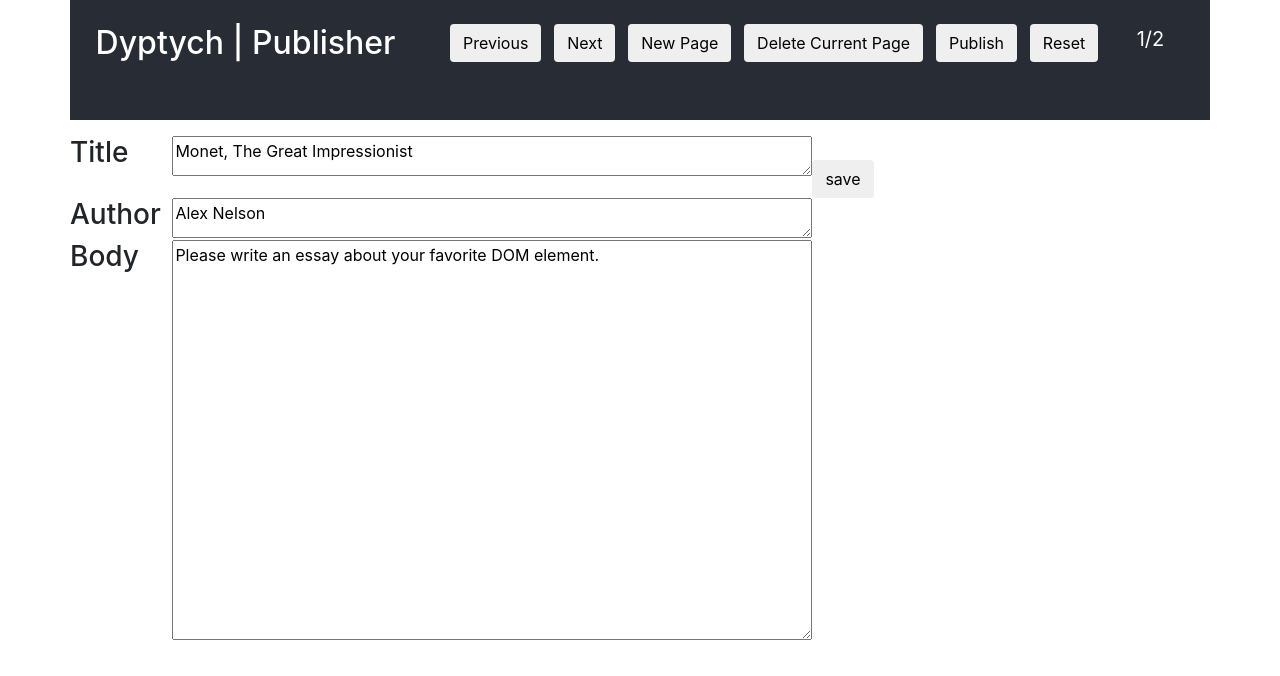
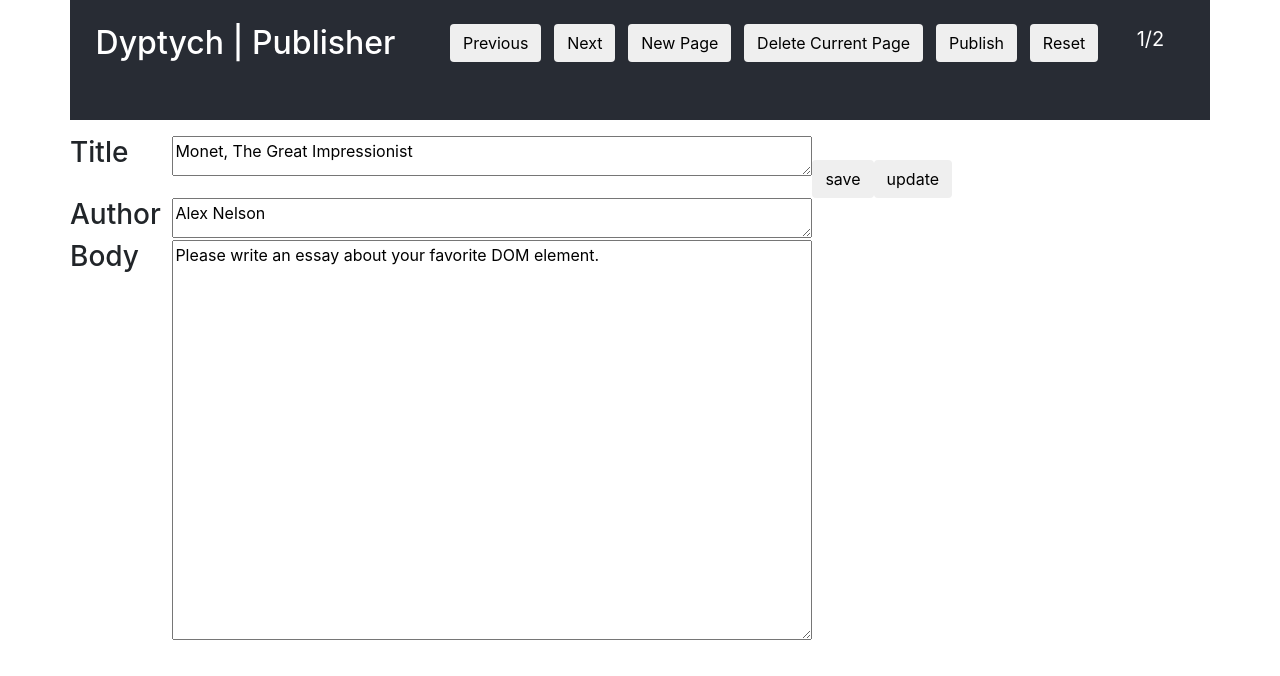
Before and after one commit to AlexBNelson/dyptych-publisher, a React (Create React App) app in the folder dyptych-publisher/: page / in a window 1280 px wide. Shown: the top 676 px of the page. Built offline with nearby package versions, Linux system fonts and the light colour scheme; no server answers.

Commit message:
Further code improvements

```diff
--- a/dyptych-publisher/src/App.js
+++ b/dyptych-publisher/src/App.js
@@ -25,7 +25,7 @@ class App extends Component {
 
   componentDidMount(){
     this.setState({
-    pages: this.state.pages.concat([<IntroInputArea pageNumber={this.state.pageNumber  + 1} pageTotal={this.state.pages.length}/>, <AppendixInputArea pageNumber={this.state.pageNumber  + 1} pageTotal={this.state.pages.length}/>])
+    pages: this.state.pages.concat([<IntroInputArea pageNumber={this.state.pageNumber  + 2} pageTotal={this.state.pages.length}/>, <AppendixInputArea pageNumber={this.state.pageNumber  + 2} pageTotal={this.state.pages.length}/>])
     });
   }
 
--- a/dyptych-publisher/src/components/AppendixInputArea.js
+++ b/dyptych-publisher/src/components/AppendixInputArea.js
@@ -12,22 +12,12 @@ class AppendixInputArea extends Component {
 
         this.handleSourcesChange = this.handleSourcesChange.bind(this);
         this.saveData = this.saveData.bind(this);
+        this.getData = this.getData.bind(this);
       }
 
       componentDidMount() {
 
-        axios({
-          method: 'get',
-          url: 'http://localhost:7071/api/get/' + this.props.pageNumber + '/' + this.props.pageTotal
-        }).then(function (response) {
 
-          this.setState({
-            title: response.data.sources
-          });
-
-        }).catch(function (error) {
-          window.alert(error);
-        });
 
 
       }
@@ -57,23 +47,24 @@ class AppendixInputArea extends Component {
           });
       }
 
-      getArticle() {
+      getData() {
         axios({
           method: 'get',
-          url: this.state.apiUrl + 'get/' + this.props.pageNumber +'/'+ this.props.pageTotal,
-          data: {
-            sources: this.state.sources
-          }
-        })
-          .then(
-          )
-          .catch(function (error) {
-            window.alert(error);
+          url: this.state.apiUrl + this.props.pageNumber + '/' + this.props.pageTotal
+        }).then(function (response) {
 
+          this.setState({
+            sources: response.data.sources
           });
+
+        }).catch(function (error) {
+          window.alert(error);
+        });
       }
 
       render() {
+
+
 
 
         return (
@@ -83,6 +74,7 @@ class AppendixInputArea extends Component {
                 <h3 className="input-label">Sources</h3>
                 <textarea className="title-text" value={this.state.sources} onChange={this.handleSourcesChange} />
                 <button type="button" className="btn btn-iLink" onClick={this.saveData}>save</button>
+                <button type="button" className="btn btn-iLink" onClick={this.getData}>update</button>
             </div>
 
           </form>
--- a/dyptych-publisher/src/components/BodyInputArea.js
+++ b/dyptych-publisher/src/components/BodyInputArea.js
@@ -25,27 +25,12 @@ class BodyInputArea extends Component {
 
 
     this.saveData = this.saveData.bind(this);
+    this.getData = this.saveData.bind(this);
   }
 
   componentDidMount() {
 
-    axios({
-      method: 'get',
-      url: 'http://localhost:7071/api/get/' + this.props.pageNumber + '/' + this.props.pageTotal
-    }).then(function (response) {
 
-      this.setState({
-        title: response.data.title,
-        artist: response.data.artist,
-        museum: response.data.museum,
-        date: response.data.date,
-        medium: response.data.medium,
-        body: response.data.body
-      });
-
-    }).catch(function (error) {
-      window.alert(error);
-    });
 
 
   }
@@ -95,7 +80,29 @@ class BodyInputArea extends Component {
       });
   }
 
+  getData(){
+    axios({
+      method: 'get',
+      url: 'http://localhost:7071/api/get/' + this.props.pageNumber + '/' + this.props.pageTotal
+    }).then(function (response) {
+
+      this.setState({
+        title: response.data.title,
+        artist: response.data.artist,
+        museum: response.data.museum,
+        date: response.data.date,
+        medium: response.data.medium,
+        body: response.data.body
+      });
+
+    }).catch(function (error) {
+      window.alert(error);
+    });
+  }
+
   render() {
+
+
 
 
     return (
@@ -105,6 +112,7 @@ class BodyInputArea extends Component {
           <h3 className="input-label">Title</h3>
           <textarea className="title-text" value={this.state.title} onChange={this.handleTitleChange} />
           <button type="button" className="btn btn-iLink" onClick={this.saveData}>save</button>
+          <button type="button" className="btn btn-iLink" onClick={this.getData}>update</button>
         </div>
 
         <div className="row">
--- a/dyptych-publisher/src/components/IntroInputArea.js
+++ b/dyptych-publisher/src/components/IntroInputArea.js
@@ -19,24 +19,12 @@ class IntroInputArea extends Component {
     this.handleTitleChange = this.handleTitleChange.bind(this);
     this.handleAuthorChange = this.handleAuthorChange.bind(this);
     this.saveData = this.saveData.bind(this);
+    this.getData = this.getData.bind(this);
   }
 
   componentDidMount() {
 
-    axios({
-      method: 'get',
-      url: 'http://localhost:7071/api/get/' + this.props.pageNumber + '/' + this.props.pageTotal
-    }).then(function (response) {
 
-      this.setState({
-        title: response.data.title,
-        author: response.data.author,
-        body: response.data.body
-      });
-
-    }).catch(function (error) {
-      window.alert(error);
-    });
 
 
   }
@@ -71,8 +59,27 @@ class IntroInputArea extends Component {
       });
   }
 
+  getData(){
+    axios({
+      method: 'get',
+      url: 'http://localhost:7071/api/get/' + this.props.pageNumber + '/' + this.props.pageTotal
+    }).then(function (response) {
+
+      this.setState({
+        title: response.data.title,
+        author: response.data.author,
+        body: response.data.body
+      });
+
+    }).catch(function (error) {
+      window.alert(error);
+    });
+  }
+
 
   render() {
+
+
 
 
     return (
@@ -82,6 +89,7 @@ class IntroInputArea extends Component {
           <h3 className="input-label">Title</h3>
           <textarea className="title-text" value={this.state.title} onChange={this.handleTitleChange} />
           <button type="button" className="btn btn-iLink" onClick={this.saveData}>save</button>
+          <button type="button" className="btn btn-iLink" onClick={this.getData}>update</button>
         </div>
 
         <div className="row">
```
